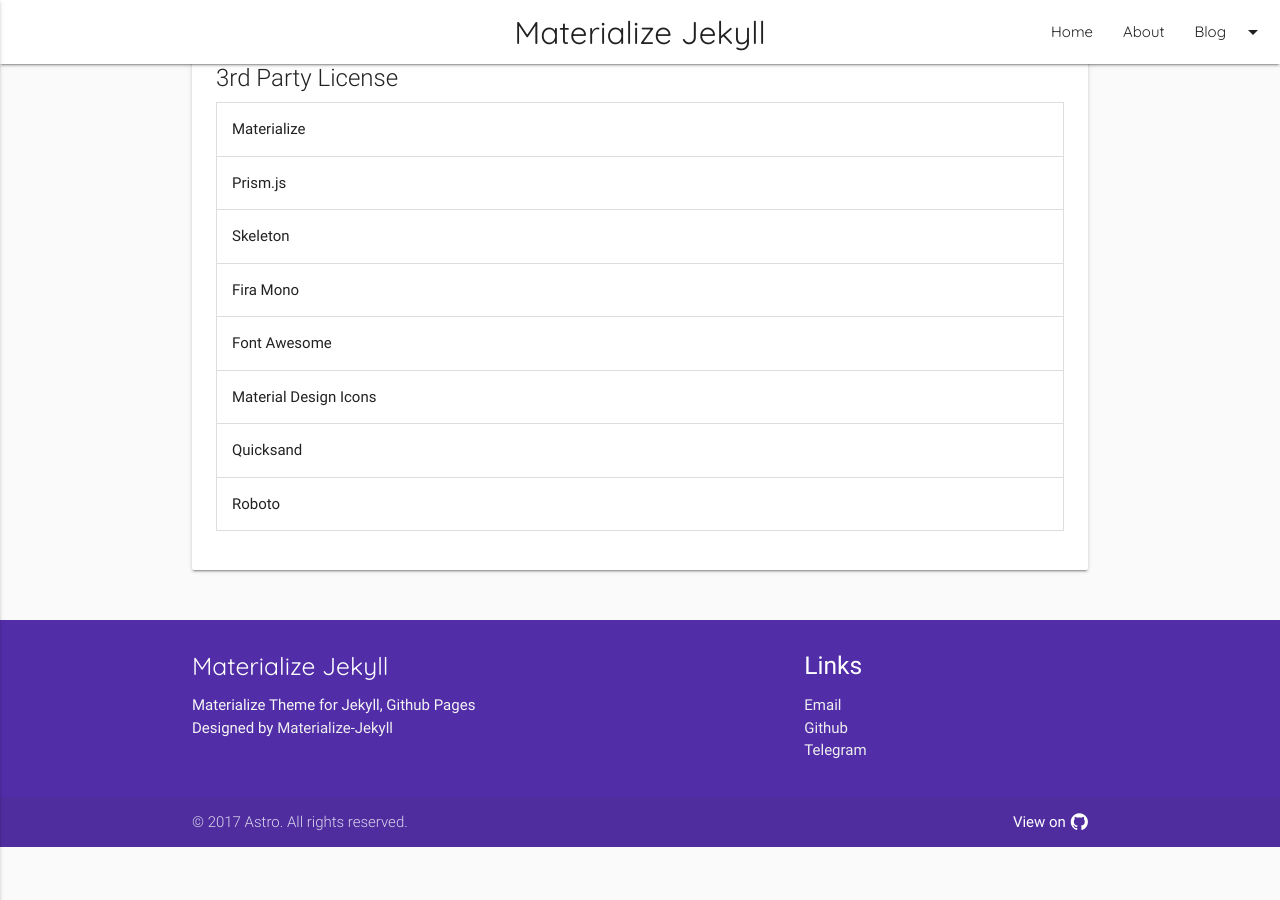
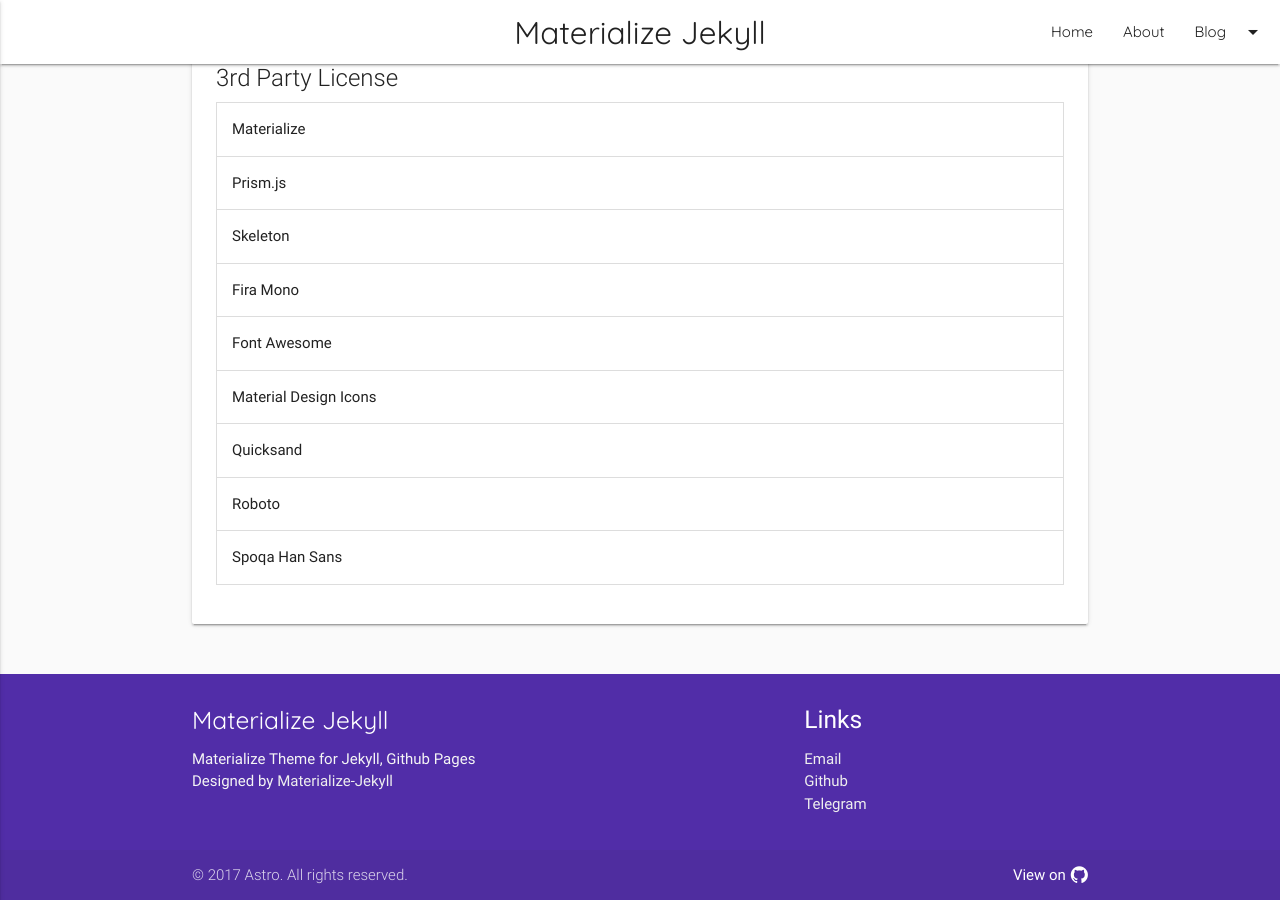
Before and after one commit to Astro36/materialize-jekyll, a Jekyll site: the page built from resources.html, in a window 1280 px wide and 900 px high, scrolled down 806 px. Built offline with Jekyll 4.4.1, drawn with Linux system fonts in a browser that asks for light colours; nearby versions of some CDN libraries; some web fonts are replaced; before the commit the page ends 1653 px from its top, so only the background shows below that.

Commit message:
Update the license message

```diff
--- a/resources.html
+++ b/resources.html
@@ -107,6 +107,12 @@
                     <a href="https://fonts.google.com/specimen/Roboto">Roboto</a> is licensed under an <a href="http://www.apache.org/licenses/LICENSE-2.0">Apache License 2.0</a> by Christian Robertson.
                   </div>
                 </li>
+                <li>
+                  <div class="collapsible-header">Spoqa Han Sans</div>
+                  <div class="collapsible-body">
+                    <a href="https://spoqa.github.io/spoqa-han-sans/ko-KR/">Spoqa Han Sans</a> is licensed under a <a href="https://github.com/spoqa/spoqa-han-sans/blob/master/LICENSE">SIL OFL 1.1</a> by Spoqa.
+                  </div>
+                </li>
               </ul>
             </div>
           </div>
```
Also changed, not shown: README.md.
